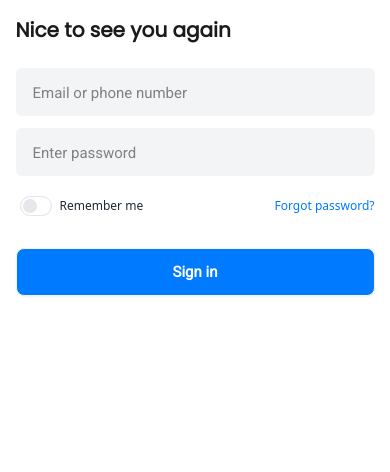
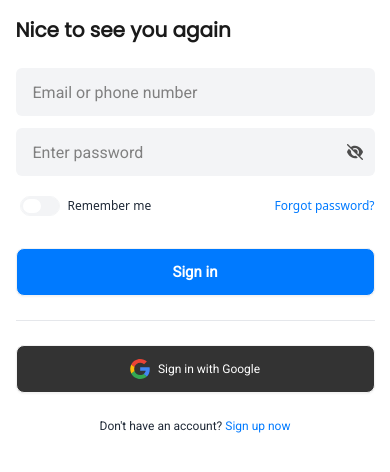
Before and after one commit to Mahdi-Alz/ps-vue-auth-ui, a Vue app: page / in a window 390 px wide. Shown: the top 472 px of the page. Built offline with nearby package versions, Linux system fonts and the light colour scheme.

Commit message:
feat: implement sign in mobile screen UI

```diff
--- a/package.json
+++ b/package.json
@@ -11,6 +11,10 @@
   "dependencies": {
     "@fontsource/poppins": "^5.2.7",
     "@fontsource/roboto": "^5.2.10",
+    "@fortawesome/fontawesome-svg-core": "^7.2.0",
+    "@fortawesome/free-brands-svg-icons": "^7.2.0",
+    "@fortawesome/free-solid-svg-icons": "^7.2.0",
+    "@fortawesome/vue-fontawesome": "^3.2.0",
     "pinia": "^3.0.4",
     "vue": "^3.5.32",
     "vue-router": "^5.0.4"
--- a/src/assets/main.css
+++ b/src/assets/main.css
@@ -8,3 +8,6 @@
 body {
   background-color: #ffffff;
 }
+.custom-toggle {
+  --tglbg: #f3f4f6; /* Tailwind gray-100 */
+}
--- a/src/components/Button.vue
+++ b/src/components/Button.vue
@@ -1,15 +1,36 @@
 <script setup>
-defineProps({
-  placeholder: {
+import googleLogo from "@/assets/g-google-icon.svg";
+import { computed } from "vue";
+const props = defineProps({
+  variant: {
     type: String,
+    default: "primary",
   },
+});
+
+const buttonClass = computed(() => {
+  switch (props.variant) {
+    case "google":
+      return "bg-[#333333] font-normal text-[12px]";
+
+    default:
+      return "bg-[#007AFF] font-bold text-[15px] ";
+  }
 });
 </script>
 
 <template>
   <button
-    class="btn bg-[#007AFF] py-[10px] px-6 text-white font-roboto font-semibold text-[15px]"
+    class="btn font-roboto py-[10px] px-6 text-white"
+    :class="buttonClass"
   >
-    Sign in
+    <div v-if="variant === 'google'" class="flex items-center gap-2">
+      <img :src="googleLogo" alt="Google" class="w-5 h-5" />
+      <span>Sign in with Google</span>
+    </div>
+
+    <div v-else>
+      <span>Sign in</span>
+    </div>
   </button>
 </template>
--- a/src/components/FormInput.vue
+++ b/src/components/FormInput.vue
@@ -1,15 +1,42 @@
 <script setup>
-defineProps({
-  placeholder: {
+import { ref, computed } from "vue";
+import { FontAwesomeIcon } from "@fortawesome/vue-fontawesome";
+import { faEye, faEyeSlash } from "@fortawesome/free-solid-svg-icons";
+
+// props
+const props = defineProps({
+  placeholder: String,
+  type: {
     type: String,
+    default: "text",
   },
+});
+
+const showPassword = ref(false);
+
+const inputType = computed(() => {
+  if (props.type !== "password") return props.type;
+  return showPassword.value ? "text" : "password";
 });
 </script>
 
 <template>
-  <input
-    type="text"
-    :placeholder="placeholder"
-    class="input w-full px-4 py-[14px] rounded-md bg-gray-100 text-[#808080] font-roboto placeholder:text-[15px] placeholder:font-normal placeholder:text-[#808080]"
-  />
+  <div class="relative w-full">
+    <input
+      :type="inputType"
+      :placeholder="placeholder"
+      class="input !rounded-[6px] w-full pr-12 px-4 py-[14px] font-roboto font-normal bg-gray-100 placeholder:text-[#808080]"
+    />
+    <button
+      v-if="props.type === 'password'"
+      type="button"
+      @click="showPassword = !showPassword"
+      class="absolute right-3 top-1/2 -translate-y-1/2"
+    >
+      <font-awesome-icon
+        :icon="showPassword ? faEye : faEyeSlash"
+        class="text-[#4D4D4D] w-4"
+      />
+    </button>
+  </div>
 </template>
--- a/src/views/SignInView.vue
+++ b/src/views/SignInView.vue
@@ -16,13 +16,13 @@ import FormInput from "@/components/FormInput.vue";
 
     <!-- form inputs -->
     <div class="flex flex-col gap-3">
-      <FormInput placeholder="Email or phone number" />
-      <FormInput placeholder="Enter password" />
+      <FormInput placeholder="Email or phone number" type="text" />
+      <FormInput placeholder="Enter password" type="password" />
       <div class="flex justify-between items-center text-[12px]">
         <label class="label">
           <input
             type="checkbox"
-            class="toggle toggle-sm bg-gray-200 border-gray-200 checked:border-[#007AFF] checked:bg-[#007AFF] mr-2"
+            class="toggle toggle-sm custom-toggle !w-10 bg-white border-gray-100 checked:border-gray-100 checked:bg-[#808080] mr-2"
           />
           Remember me
         </label>
@@ -32,5 +32,22 @@ import FormInput from "@/components/FormInput.vue";
 
     <!-- Sign In button -->
     <Button />
+
+    <!-- seprator line -->
+    <hr />
+
+    <!-- google button -->
+    <Button variant="google" />
+
+    <!-- redirect to sign up -->
+    <p class="text-center font-roboto font-normal text-[12px]">
+      Don't have an account? <span class="text-[#007AFF]">Sign up now</span>
+    </p>
   </div>
 </template>
+
+<style scoped>
+[type="checkbox"].toggle-sm {
+  --handleoffset: 1rem !important;
+}
+</style>
```
Also changed, not shown: src/assets/g-google-icon.svg (added), 1 other file (tests, documents, lock files or other folders).
